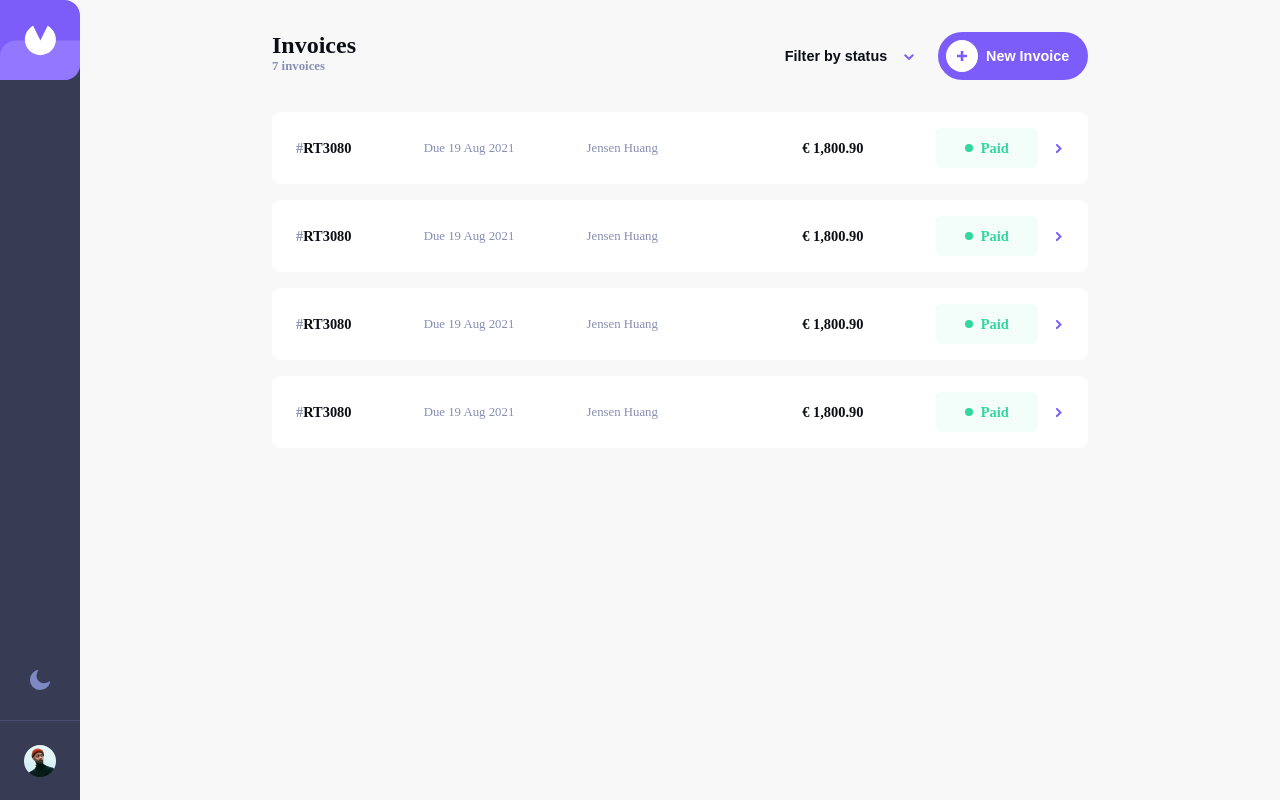
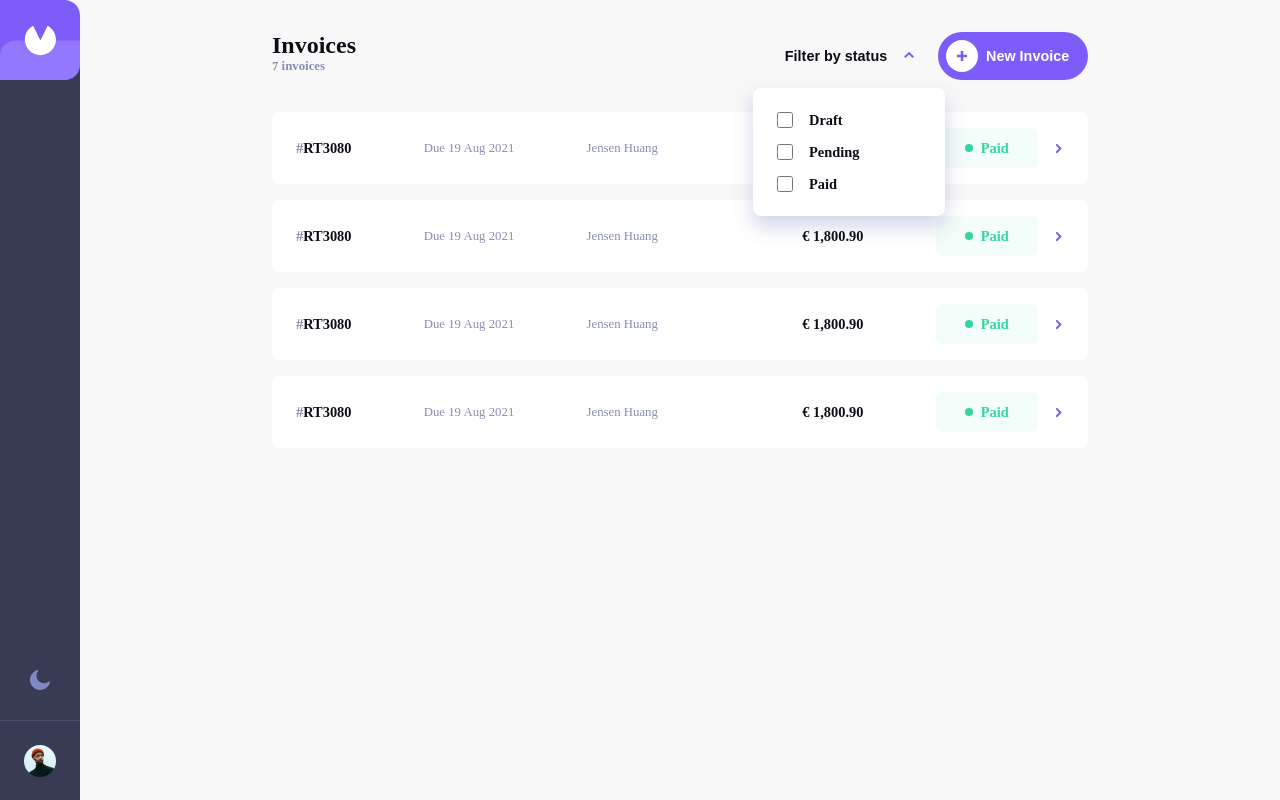
Before and after one commit to HopeAda/HNG14-Stage-Two, a React (Vite) app in the folder hng-task-two/: page / in a window 1280 px wide. Both pictures are taken after a click on the button "Filter by status". Built offline with nearby package versions, Linux system fonts and the light colour scheme.

Commit message:
I created logic for opening and closing dropdown and for selecting filters

```diff
--- a/hng-task-two/src/components/FilterDropdown/FilterDropdown.css
+++ b/hng-task-two/src/components/FilterDropdown/FilterDropdown.css
@@ -25,9 +25,12 @@
 	outline: none;
 }
 
+.filter button .img-cont {
+	transition: transform 0.5s;
+}
+
 .filter.open button .img-cont {
 	transform: rotate(180deg);
-	transition: transform 0.5s;
 }
 
 .filter .display-name {
@@ -71,11 +74,16 @@
 	cursor: pointer;
 }
 
+.filter .filter-list ul li label {
+	cursor: pointer;
+}
+
 .filter .filter-list ul li input[type="checkbox"] {
 	width: 1rem;
 	height: 1rem;
 	border-radius: 2px;
 	accent-color: var(--accent-dark);
+	cursor: pointer;
 }
 
 .filter .filter-list ul li input[type="checkbox"]:hover,
--- a/hng-task-two/src/components/FilterDropdown/FilterDropdown.tsx
+++ b/hng-task-two/src/components/FilterDropdown/FilterDropdown.tsx
@@ -1,10 +1,55 @@
 import "./FilterDropdown.css";
 import Caret from "../../assets/caret-down.svg";
+import { useState, useRef, useEffect } from "react";
+
+type Filter = {
+	draft: boolean;
+	pending: boolean;
+	paid: boolean;
+};
 
 const FilterDropdown = () => {
+	const [filterConditions, setFilterConditions] = useState<Filter>({
+		draft: false,
+		pending: false,
+		paid: false,
+	});
+
+	const filterHandler = (condition: keyof Filter) => {
+		setFilterConditions((prev) => ({
+			...prev,
+			[condition]: !prev[condition],
+		}));
+	};
+
+	const dropdownRef = useRef<HTMLDivElement | null>(null);
+
+	const [filterOpen, setFilterOpen] = useState(false);
+
+	useEffect(() => {
+		const handleOutsideClick = (e: MouseEvent) => {
+			if (
+				dropdownRef.current &&
+				!dropdownRef.current.contains(e.target as Node)
+			) {
+				setFilterOpen(false);
+			}
+		};
+		document.addEventListener("mousedown", handleOutsideClick);
+
+		return () => {
+			document.removeEventListener("mousedown", handleOutsideClick);
+		};
+	}, []);
+
 	return (
-		<div className="filter">
-			<button className="display">
+		<div className={`filter ${filterOpen ? "open" : ""}`} ref={dropdownRef}>
+			<button
+				className="display"
+				onClick={() => {
+					setFilterOpen((prev) => !prev);
+				}}
+			>
 				<span className="display-name">Filter by status</span>
 				<span className="img-cont">
 					<img src={Caret} alt="" />
@@ -13,18 +58,36 @@ const FilterDropdown = () => {
 			<div className="filter-list">
 				<ul>
 					<li>
-						<input type="checkbox" name="draft" id="draft" />
-						<span>Draft</span>
+						<input
+							type="checkbox"
+							name="draft"
+							id="draft"
+							checked={filterConditions.draft}
+							onChange={() => filterHandler("draft")}
+						/>
+						<label htmlFor="draft">Draft</label>
 					</li>
 
 					<li>
-						<input type="checkbox" name="pending" id="pending" />
-						<span>Pending</span>
+						<input
+							type="checkbox"
+							name="pending"
+							id="pending"
+							checked={filterConditions.pending}
+							onChange={() => filterHandler("pending")}
+						/>
+						<label htmlFor="pending">Pending</label>
 					</li>
 
 					<li>
-						<input type="checkbox" name="paid" id="paid" />
-						<span>Paid</span>
+						<input
+							type="checkbox"
+							name="paid"
+							id="paid"
+							checked={filterConditions.paid}
+							onChange={() => filterHandler("paid")}
+						/>
+						<label htmlFor="paid">Paid</label>
 					</li>
 				</ul>
 			</div>
```
